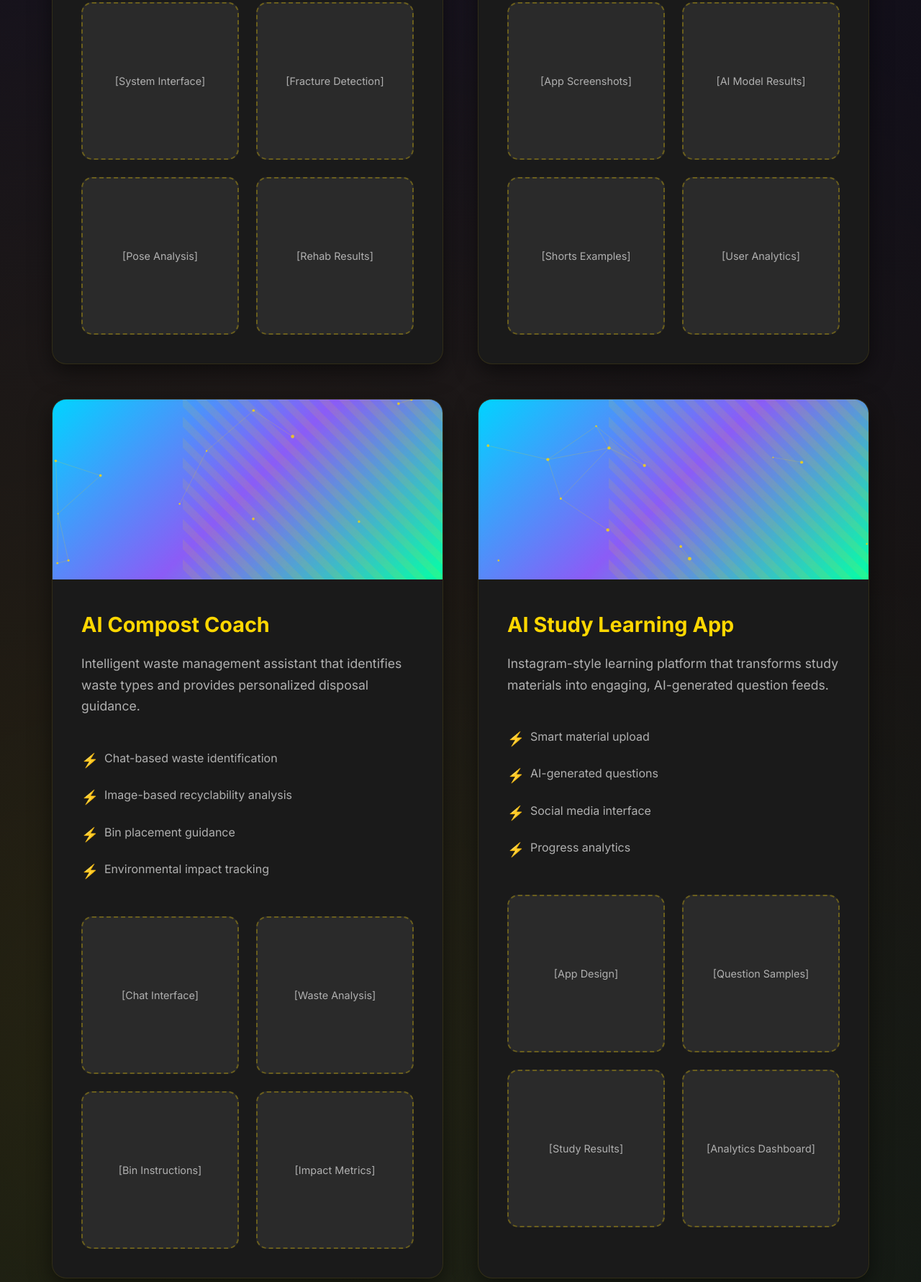
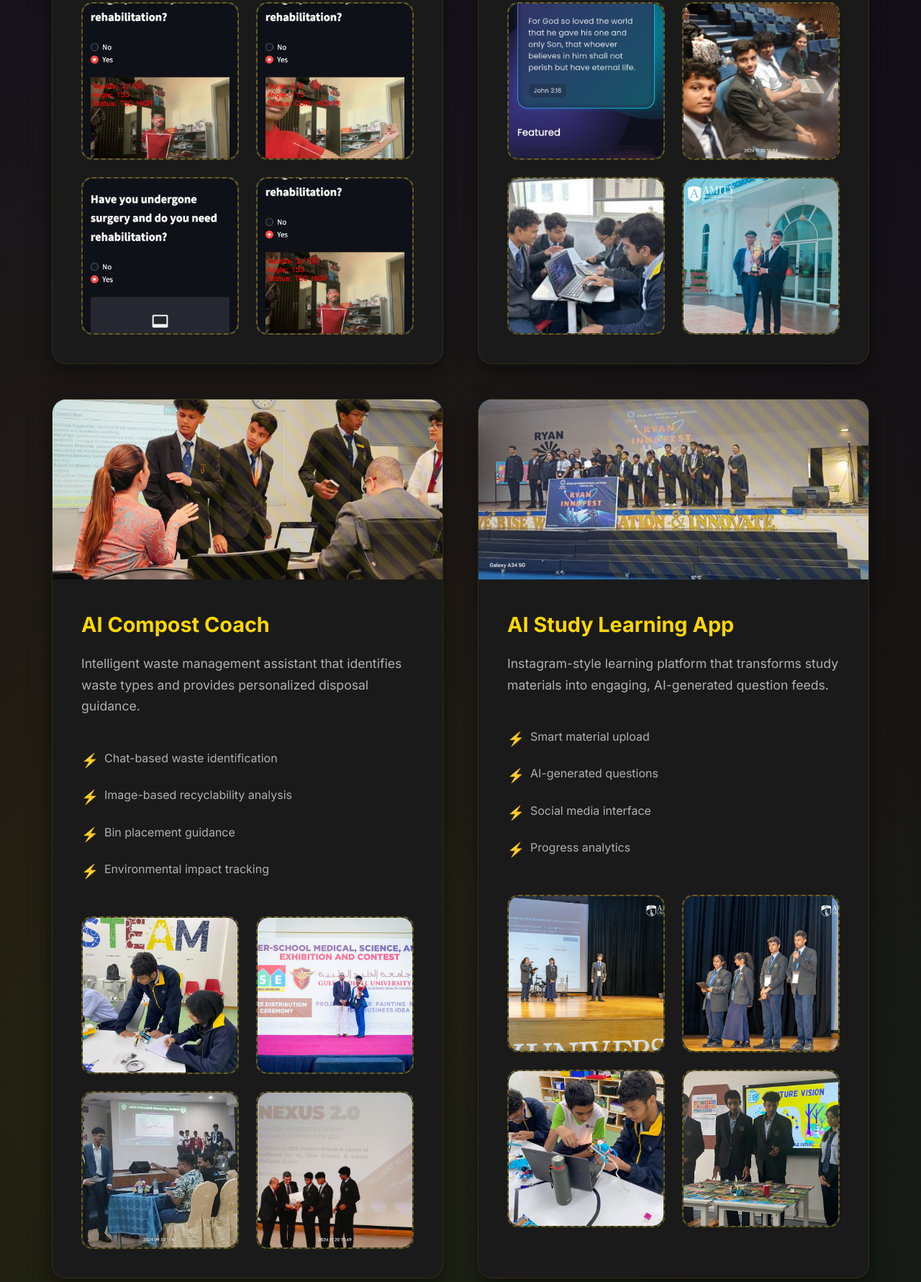
Before and after one commit to Crofter777/ai-portfolio, a plain HTML site: page index.html in a window 1280 px wide. Shown: the part 1803-3584 px from the top of the page at 72% size. Drawn offline with Linux system fonts and the light colour scheme.

Commit message:
feat: update website with latest photos

```diff
--- a/index.html
+++ b/index.html
@@ -706,7 +706,7 @@
             <!-- AI Rehabilitation System -->
             <div class="project-card">
                 <div class="project-image">
-                    <canvas class="project-image-canvas"></canvas>
+                    <img src="Photos/AI Rehabilitation Trainer.png" alt="AI Rehabilitation System" style="width: 100%; height: 100%; object-fit: cover;">
                 </div>
                 <div class="project-content">
                     <h3 class="project-title">AI Rehabilitation System</h3>
@@ -718,10 +718,10 @@
                         <li>Real-time exercise guidance</li>
                     </ul>
                     <div class="proof-grid">
-                        <div class="proof-item">[System Interface]</div>
-                        <div class="proof-item">[Fracture Detection]</div>
-                        <div class="proof-item">[Pose Analysis]</div>
-                        <div class="proof-item">[Rehab Results]</div>
+                        <div class="proof-item"><img src="Photos/AI Rehabilitation Trainer.png" alt="System Interface" style="width: 100%; height: 100%; object-fit: cover; border-radius: 15px;"></div>
+                        <div class="proof-item"><img src="Photos/AI Rehabilitation Trainer 2.png" alt="Fracture Detection" style="width: 100%; height: 100%; object-fit: cover; border-radius: 15px;"></div>
+                        <div class="proof-item"><img src="Photos/AI Rehabilitation Trainer 3.png" alt="Pose Analysis" style="width: 100%; height: 100%; object-fit: cover; border-radius: 15px;"></div>
+                        <div class="proof-item"><img src="Photos/AI Rehabilitation Trainer.png" alt="Rehab Results" style="width: 100%; height: 100%; object-fit: cover; border-radius: 15px;"></div>
                     </div>
                 </div>
             </div>
@@ -729,7 +729,7 @@
             <!-- AI Bible App -->
             <div class="project-card">
                 <div class="project-image">
-                    <canvas class="project-image-canvas"></canvas>
+                    <img src="Photos/AI Bible App.jpeg" alt="AI Bible App" style="width: 100%; height: 100%; object-fit: cover;">
                 </div>
                 <div class="project-content">
                     <h3 class="project-title">AI Bible App</h3>
@@ -741,10 +741,10 @@
                         <li>Cross-reference system</li>
                     </ul>
                     <div class="proof-grid">
-                        <div class="proof-item">[App Screenshots]</div>
-                        <div class="proof-item">[AI Model Results]</div>
-                        <div class="proof-item">[Shorts Examples]</div>
-                        <div class="proof-item">[User Analytics]</div>
+                        <div class="proof-item"><img src="Photos/AI Bible App.jpeg" alt="App Screenshots" style="width: 100%; height: 100%; object-fit: cover; border-radius: 15px;"></div>
+                        <div class="proof-item"><img src="Photos/Amity Project Pitch Challenge- 2nd prize.jpeg" alt="AI Model Results" style="width: 100%; height: 100%; object-fit: cover; border-radius: 15px;"></div>
+                        <div class="proof-item"><img src="Photos/Amity TechFest (1st Prize).jpeg" alt="Shorts Examples" style="width: 100%; height: 100%; object-fit: cover; border-radius: 15px;"></div>
+                        <div class="proof-item"><img src="Photos/JSS Private School - 1st Prize.jpg" alt="User Analytics" style="width: 100%; height: 100%; object-fit: cover; border-radius: 15px;"></div>
                     </div>
                 </div>
             </div>
@@ -752,7 +752,7 @@
             <!-- AI Compost Coach -->
             <div class="project-card">
                 <div class="project-image">
-                    <canvas class="project-image-canvas"></canvas>
+                    <img src="Photos/Amity University Nexus 2.0 - 1st prize.jpeg" alt="AI Compost Coach" style="width: 100%; height: 100%; object-fit: cover;">
                 </div>
                 <div class="project-content">
                     <h3 class="project-title">AI Compost Coach</h3>
@@ -764,10 +764,10 @@
                         <li>Environmental impact tracking</li>
                     </ul>
                     <div class="proof-grid">
-                        <div class="proof-item">[Chat Interface]</div>
-                        <div class="proof-item">[Waste Analysis]</div>
-                        <div class="proof-item">[Bin Instructions]</div>
-                        <div class="proof-item">[Impact Metrics]</div>
+                        <div class="proof-item"><img src="Photos/GIIS Robotech Challenge - 2nd Prize.jpeg" alt="Chat Interface" style="width: 100%; height: 100%; object-fit: cover; border-radius: 15px;"></div>
+                        <div class="proof-item"><img src="Photos/GMU MASE -1st Prize.jpg" alt="Waste Analysis" style="width: 100%; height: 100%; object-fit: cover; border-radius: 15px;"></div>
+                        <div class="proof-item"><img src="Photos/JSS Private School Coding Challenge - 1st Prize.jpeg" alt="Bin Instructions" style="width: 100%; height: 100%; object-fit: cover; border-radius: 15px;"></div>
+                        <div class="proof-item"><img src="Photos/Nexus 2.0 -2nd prize.jpeg" alt="Impact Metrics" style="width: 100%; height: 100%; object-fit: cover; border-radius: 15px;"></div>
                     </div>
                 </div>
             </div>
@@ -775,7 +775,7 @@
             <!-- AI Study Learning App -->
             <div class="project-card">
                 <div class="project-image">
-                    <canvas class="project-image-canvas"></canvas>
+                    <img src="Photos/Ryan Innofest - 3rd prize.jpeg" alt="AI Study Learning App" style="width: 100%; height: 100%; object-fit: cover;">
                 </div>
                 <div class="project-content">
                     <h3 class="project-title">AI Study Learning App</h3>
@@ -787,10 +787,10 @@
                         <li>Progress analytics</li>
                     </ul>
                     <div class="proof-grid">
-                        <div class="proof-item">[App Design]</div>
-                        <div class="proof-item">[Question Samples]</div>
-                        <div class="proof-item">[Study Results]</div>
-                        <div class="proof-item">[Analytics Dashboard]</div>
+                        <div class="proof-item"><img src="Photos/Amity Business Pitch - Top 6.jpeg" alt="App Design" style="width: 100%; height: 100%; object-fit: cover; border-radius: 15px;"></div>
+                        <div class="proof-item"><img src="Photos/Amity Business Pitch - Top 6 2.jpeg" alt="Question Samples" style="width: 100%; height: 100%; object-fit: cover; border-radius: 15px;"></div>
+                        <div class="proof-item"><img src="Photos/GIIS Robotech Challenge - 2nd Prize (2).jpeg" alt="Study Results" style="width: 100%; height: 100%; object-fit: cover; border-radius: 15px;"></div>
+                        <div class="proof-item"><img src="Photos/GIIS Robotech Challenge - 2nd Prize 3.jpeg" alt="Analytics Dashboard" style="width: 100%; height: 100%; object-fit: cover; border-radius: 15px;"></div>
                     </div>
                 </div>
             </div>
@@ -799,16 +799,16 @@
             <!-- AI Gait Analysis -->
             <div class="project-card">
                 <div class="project-image">
-                    <canvas class="project-image-canvas"></canvas>
+                    <img src="Photos/AI Rehabilitation Trainer.png" alt="AI Gait Analysis" style="width: 100%; height: 100%; object-fit: cover;">
                 </div>
                 <div class="project-content">
                     <h3 class="project-title">AI Gait Analysis</h3>
                     <p class="project-description">This project uses a pose estimation model to analyze a person's walk, a speech model to detect stutters or repeated words, and a facial expression model to identify masked or normal expressions. Based on this multi-modal analysis, the system helps in identifying potential signs of Alzheimer's or Parkinson's disease.</p>
                     <div class="proof-grid">
-                        <div class="proof-item">[Gait Analysis]</div>
-                        <div class="proof-item">[Speech Analysis]</div>
-                        <div class="proof-item">[Facial Expression]</div>
-                        <div class="proof-item">[Disease Detection]</div>
+                        <div class="proof-item"><img src="Photos/AI Rehabilitation Trainer.png" alt="Gait Analysis" style="width: 100%; height: 100%; object-fit: cover; border-radius: 15px;"></div>
+                        <div class="proof-item"><img src="Photos/AI Rehabilitation Trainer 2.png" alt="Speech Analysis" style="width: 100%; height: 100%; object-fit: cover; border-radius: 15px;"></div>
+                        <div class="proof-item"><img src="Photos/AI Rehabilitation Trainer 3.png" alt="Facial Expression" style="width: 100%; height: 100%; object-fit: cover; border-radius: 15px;"></div>
+                        <div class="proof-item"><img src="Photos/AI Rehabilitation Trainer.png" alt="Disease Detection" style="width: 100%; height: 100%; object-fit: cover; border-radius: 15px;"></div>
                     </div>
                 </div>
             </div>
@@ -910,73 +910,7 @@
             }
         }
 
-        // --- Neural Network Canvas Animation ---
-        function setupNeuralNetworkAnimation() {
-            const canvases = document.querySelectorAll('.project-image-canvas');
-            canvases.forEach(canvas => {
-                const ctx = canvas.getContext('2d');
-                let width, height, nodes, edges;
 
-                function init() {
-                    width = canvas.width = canvas.offsetWidth;
-                    height = canvas.height = canvas.offsetHeight;
-                    nodes = [];
-                    const nodeCount = Math.floor(width * height / 10000);
-                    for (let i = 0; i < nodeCount; i++) {
-                        nodes.push({
-                            x: Math.random() * width,
-                            y: Math.random() * height,
-                            vx: (Math.random() - 0.5) * 0.5,
-                            vy: (Math.random() - 0.5) * 0.5,
-                            radius: Math.random() * 1.5 + 1
-                        });
-                    }
-                    edges = [];
-                }
-
-                function animate() {
-                    ctx.clearRect(0, 0, width, height);
-
-                    // Move nodes
-                    nodes.forEach(node => {
-                        node.x += node.vx;
-                        node.y += node.vy;
-                        if (node.x < 0 || node.x > width) node.vx *= -1;
-                        if (node.y < 0 || node.y > height) node.vy *= -1;
-                    });
-
-                    // Draw edges
-                    ctx.strokeStyle = 'rgba(255, 215, 0, 0.2)';
-                    for (let i = 0; i < nodes.length; i++) {
-                        for (let j = i + 1; j < nodes.length; j++) {
-                            const dist = Math.hypot(nodes[i].x - nodes[j].x, nodes[i].y - nodes[j].y);
-                            if (dist < 100) {
-                                ctx.beginPath();
-                                ctx.moveTo(nodes[i].x, nodes[i].y);
-                                ctx.lineTo(nodes[j].x, nodes[j].y);
-                                ctx.stroke();
-                            }
-                        }
-                    }
-
-                    // Draw nodes
-                    ctx.fillStyle = 'rgba(255, 215, 0, 0.8)';
-                    nodes.forEach(node => {
-                        ctx.beginPath();
-                        ctx.arc(node.x, node.y, node.radius, 0, Math.PI * 2);
-                        ctx.fill();
-                    });
-
-                    requestAnimationFrame(animate);
-                }
-
-                init();
-                animate();
-                window.addEventListener('resize', init);
-            });
-        }
-
-        // --- Intersection Observer Logic ---
         function setupIntersectionObservers() {
             const observerOptions = {
                 threshold: 0.1,
@@ -1035,7 +969,6 @@
             }, 100);
 
             // Setup animations and observers
-            setupNeuralNetworkAnimation();
             setupIntersectionObservers();
 
             // Setup smooth scrolling
```
Also changed, not shown: Photos/AI Bible App.jpeg (added), Photos/AI Rehabilitation Trainer 2.png (added), Photos/AI Rehabilitation Trainer 3.png (added), Photos/AI Rehabilitation Trainer.png (added), Photos/Amity Business Pitch - Top 6 2.jpeg (added), Photos/Amity Business Pitch - Top 6.jpeg (added), Photos/Amity Project Pitch Challenge- 2nd prize.jpeg (added), Photos/Amity TechFest (1st Prize).jpeg (added), Photos/Amity University Nexus 2.0 - 1st prize.jpeg (added), Photos/GIIS Robotech Challenge - 2nd Prize (2).jpeg (added), Photos/GIIS Robotech Challenge - 2nd Prize 3.jpeg (added), Photos/GIIS Robotech Challenge - 2nd Prize 4.jpeg (added), Photos/GIIS Robotech Challenge - 2nd Prize.jpeg (added), Photos/GMU MASE -1st Prize.jpg (added), 4 more files, 1 other file.
